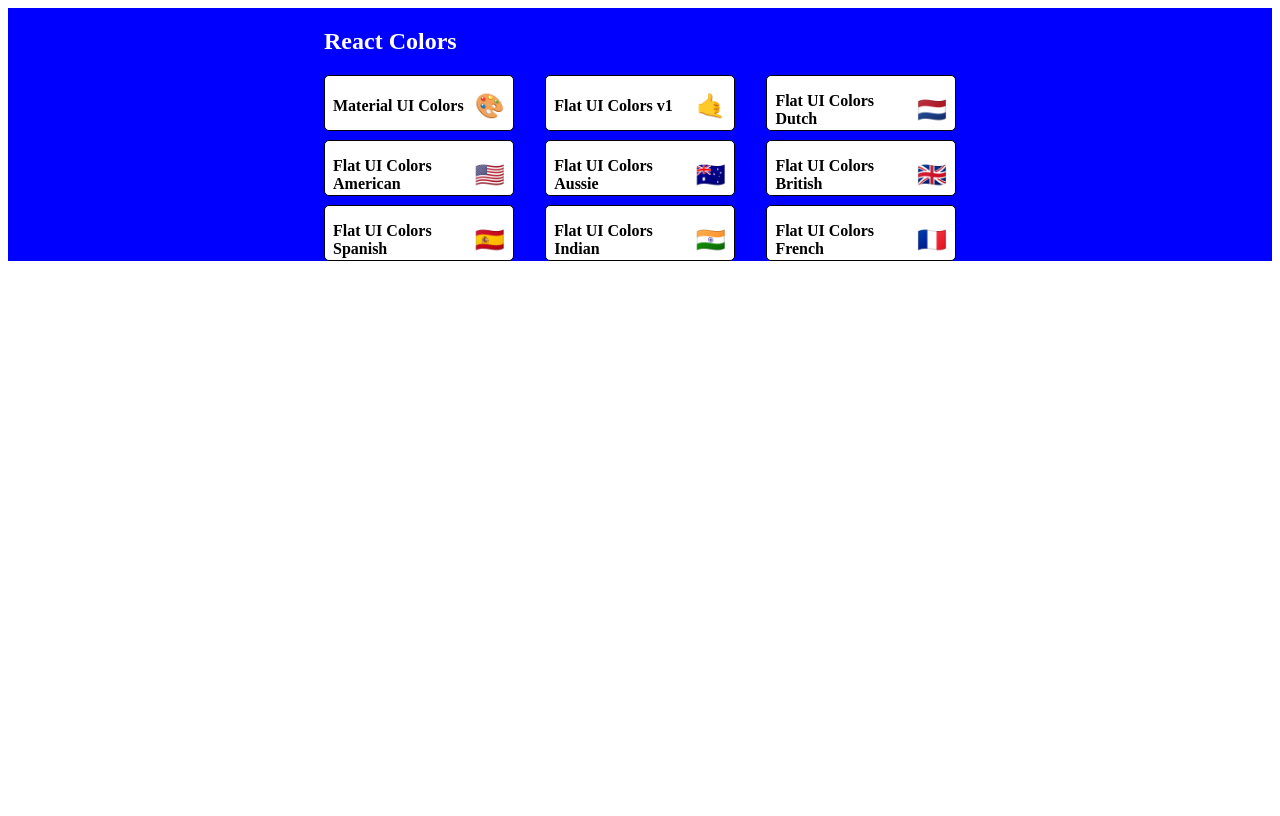
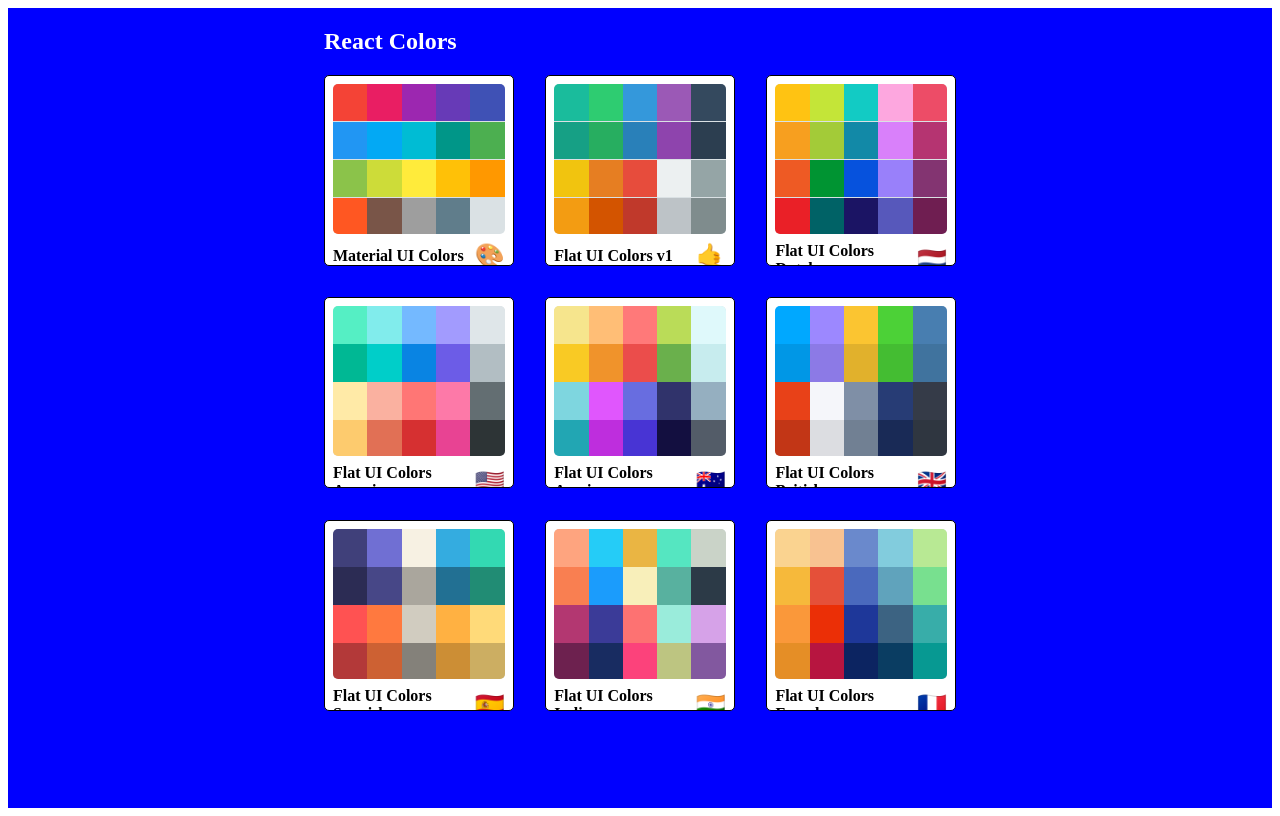
Before and after one commit to Abdulazeez1010/Color_Project, a React (Vite) app: page / in a window 1280 px wide. Built offline with nearby package versions, Linux system fonts and the light colour scheme.

Commit message:
Finish styling MiniPalette

```diff
--- a/src/MiniPalette.jsx
+++ b/src/MiniPalette.jsx
@@ -14,7 +14,11 @@ const Root = styled("div")({
 });
 
 const Colors = styled("div")({
-    backgroundColor: "grey"
+    backgroundColor: "#dae1e4",
+    height: "150px",
+    width: "100%",
+    borderRadius: "5px",
+    overflow: "hidden"
 });
 
 const Title = styled("h5")({
@@ -31,14 +35,26 @@ const Title = styled("h5")({
 const Emoji = styled("span")({
     marginLeft: "0.5rem",
     fontSize: "1.5rem"
+});
+
+const MiniColor = styled("div")({
+    height:"25%",
+    width:"20%",
+    display: "inline-block",
+    margin: "0 auto",
+    position: "relative",
+    marginBottom: "-3.5px"
 })
 
 
 function MiniPalette(palette){
+    const miniColorBoxes = palette.colors.map(color => (
+        <MiniColor style={{backgroundColor: color.color}} key={color.name}></MiniColor>
+    ))
 
     return(
         <Root>
-            <Colors/>
+            <Colors>{miniColorBoxes}</Colors>
             <Title>
                 {palette.paletteName} <Emoji>{palette.emoji}</Emoji>
             </Title>
--- a/src/PaletteList.jsx
+++ b/src/PaletteList.jsx
@@ -5,7 +5,7 @@ import { Link } from "react-router-dom";
 
 const Root = styled("div")({
     backgroundColor: "blue",
-    height: "100%",
+    height: "100vh",
     display: "flex",
     alignItems: "flex-start",
     justifyContent: "center",
```
